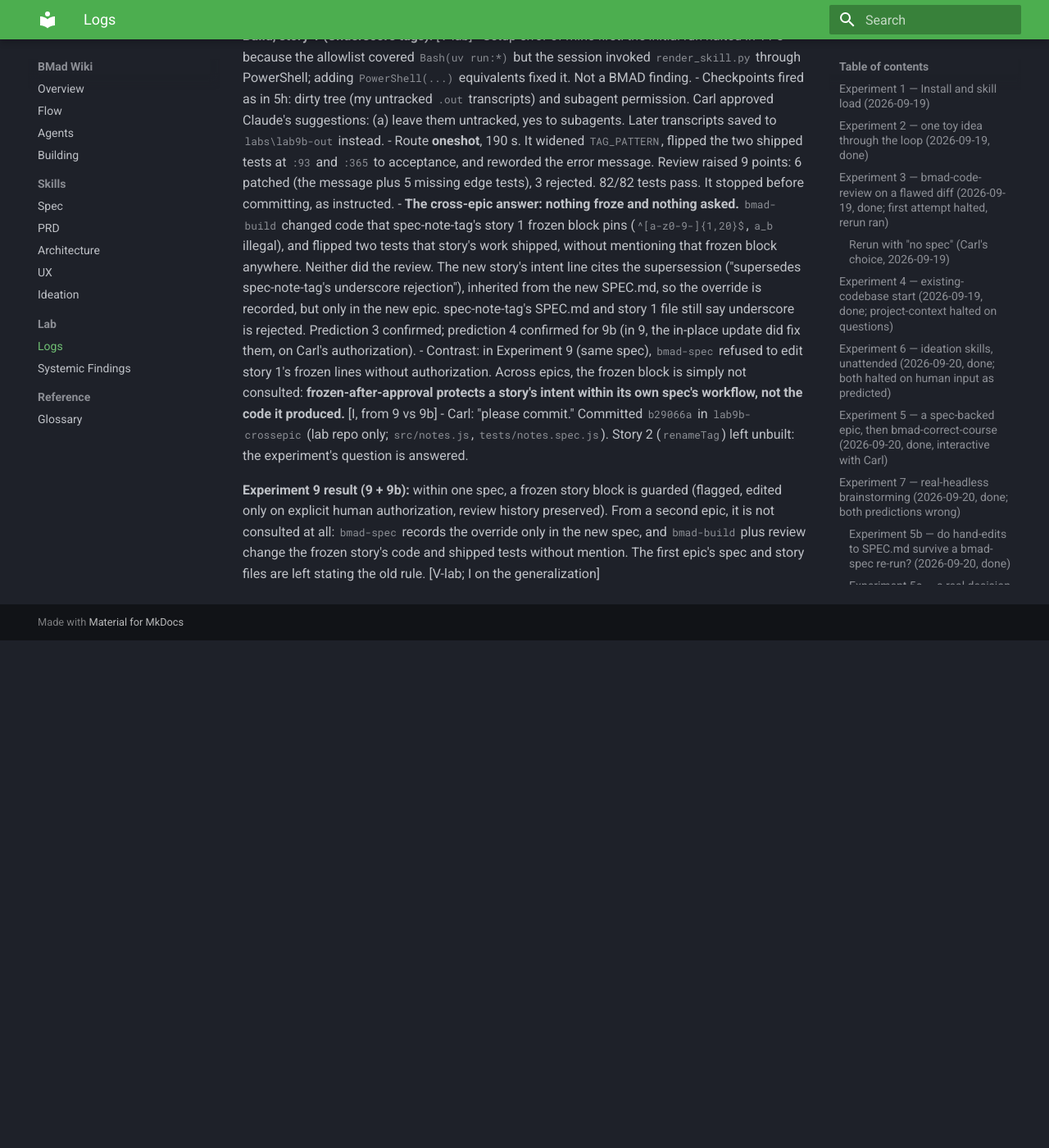
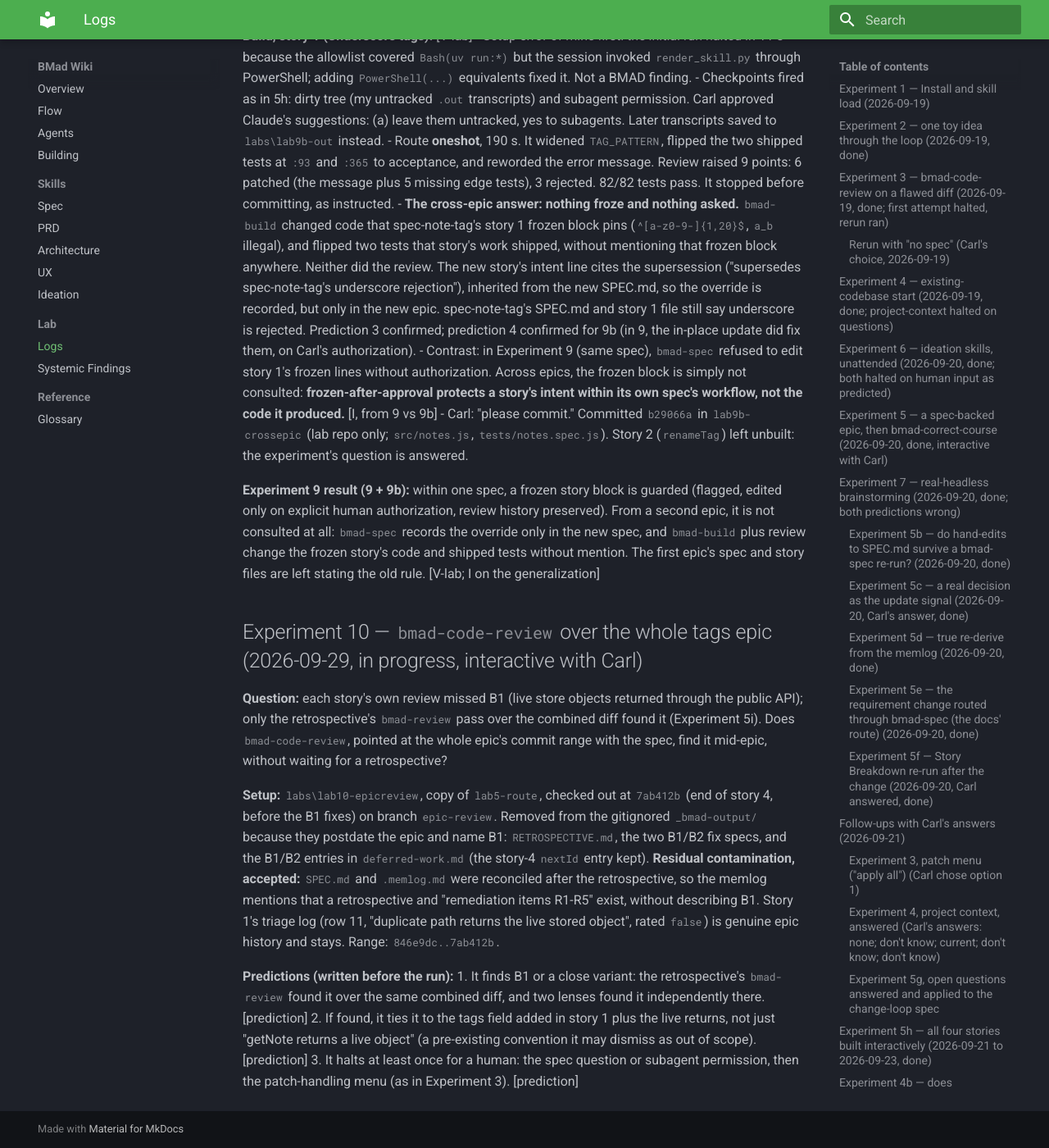
Before and after one commit to ctupper/woods-walks, an MkDocs documentation site: the page built from docs/bmad/lab-log.md, in a window 1280 px wide and 1400 px high, scrolled down 38856 px. Shown: the whole window at 82% size. Built offline with MkDocs 1.6.1 and Material for MkDocs 9.7.7, drawn with Linux system fonts in a browser that asks for light colours; before the commit the page ends 39637 px from its top, so only the background shows below that.

Commit message:
docs: auto-sync BMad wiki (lab-log.md)

```diff
--- a/docs/bmad/lab-log.md
+++ b/docs/bmad/lab-log.md
@@ -626,3 +626,14 @@ All [V-lab]. Every story took the `dispatch` route (none was small enough for `o
 - Carl: "please commit." Committed `b29066a` in `lab9b-crossepic` (lab repo only; `src/notes.js`, `tests/notes.spec.js`). Story 2 (`renameTag`) left unbuilt: the experiment's question is answered.
 
 **Experiment 9 result (9 + 9b):** within one spec, a frozen story block is guarded (flagged, edited only on explicit human authorization, review history preserved). From a second epic, it is not consulted at all: `bmad-spec` records the override only in the new spec, and `bmad-build` plus review change the frozen story's code and shipped tests without mention. The first epic's spec and story files are left stating the old rule. [V-lab; I on the generalization]
+
+## Experiment 10 — `bmad-code-review` over the whole tags epic (2026-09-29, in progress, interactive with Carl)
+
+**Question:** each story's own review missed B1 (live store objects returned through the public API); only the retrospective's `bmad-review` pass over the combined diff found it (Experiment 5i). Does `bmad-code-review`, pointed at the whole epic's commit range with the spec, find it mid-epic, without waiting for a retrospective?
+
+**Setup:** `labs\lab10-epicreview`, copy of `lab5-route`, checked out at `7ab412b` (end of story 4, before the B1 fixes) on branch `epic-review`. Removed from the gitignored `_bmad-output/` because they postdate the epic and name B1: `RETROSPECTIVE.md`, the two B1/B2 fix specs, and the B1/B2 entries in `deferred-work.md` (the story-4 `nextId` entry kept). **Residual contamination, accepted:** `SPEC.md` and `.memlog.md` were reconciled after the retrospective, so the memlog mentions that a retrospective and "remediation items R1-R5" exist, without describing B1. Story 1's triage log (row 11, "duplicate path returns the live stored object", rated `false`) is genuine epic history and stays. Range: `846e9dc..7ab412b`.
+
+**Predictions (written before the run):**
+1. It finds B1 or a close variant: the retrospective's `bmad-review` found it over the same combined diff, and two lenses found it independently there. [prediction]
+2. If found, it ties it to the tags field added in story 1 plus the live returns, not just "getNote returns a live object" (a pre-existing convention it may dismiss as out of scope). [prediction]
+3. It halts at least once for a human: the spec question or subagent permission, then the patch-handling menu (as in Experiment 3). [prediction]
```
